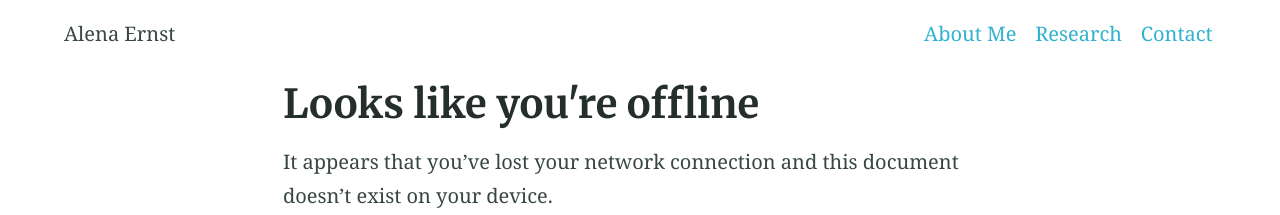
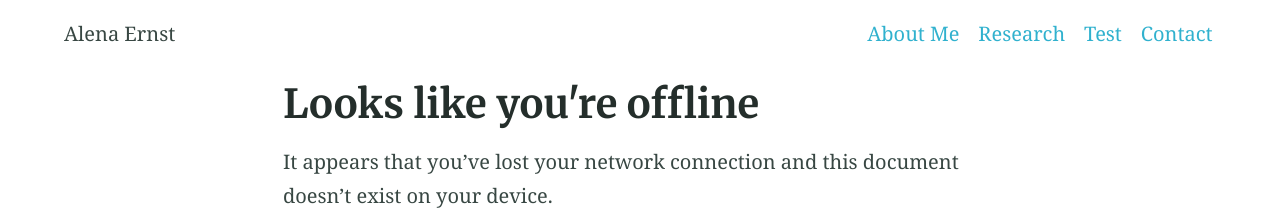
Before and after one commit to alenaernst/alenaernst.github.io, a Jekyll site: the page built from offline.md, in a window 1280 px wide. Shown: the top 215 px of the page. Built offline with Jekyll 4.4.1, drawn with Linux system fonts in a browser that asks for light colours.

Commit message:
Update _config.yml

```diff
--- a/_config.yml
+++ b/_config.yml
@@ -126,6 +126,8 @@ navigation_header:
   url: /
 - title: Research
   url: /elements/
+- title: Test
+  url: /research/
 - title: Contact
   url: /contact/
 #- title: Contact
```
